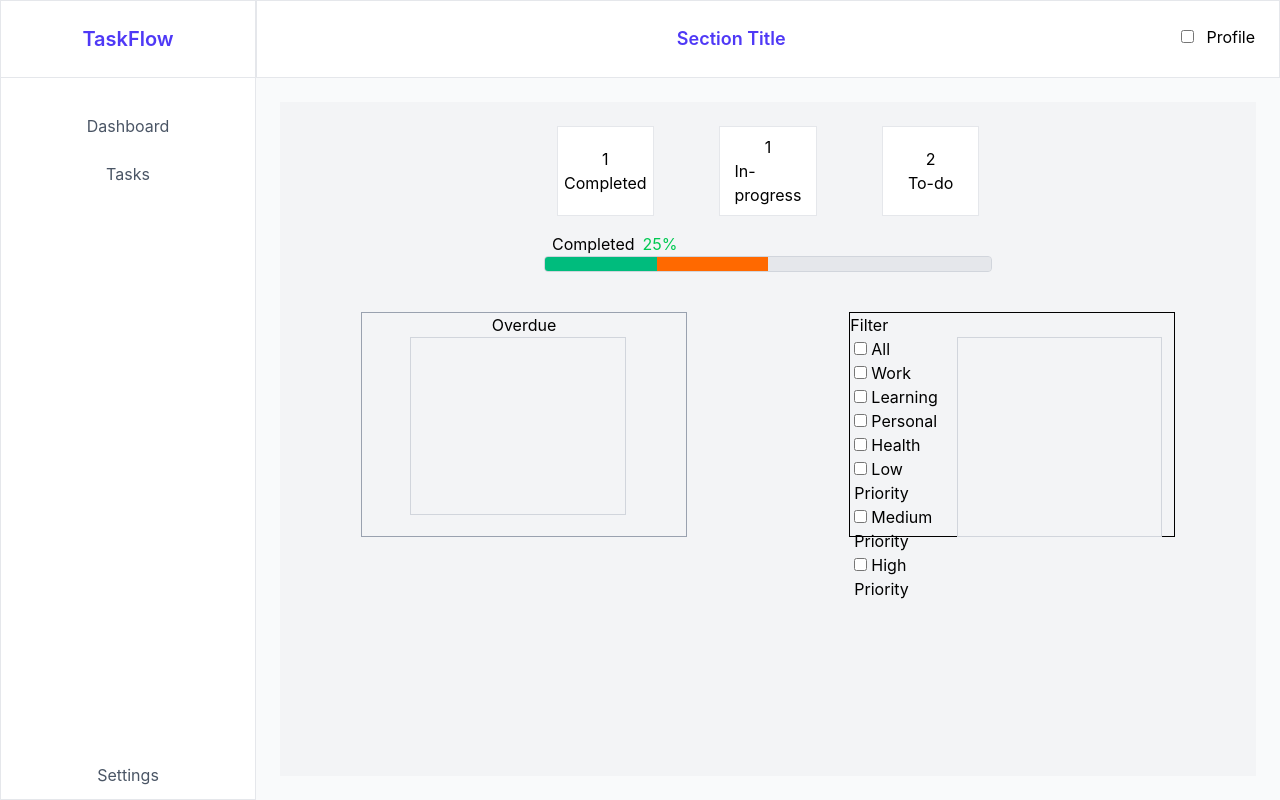
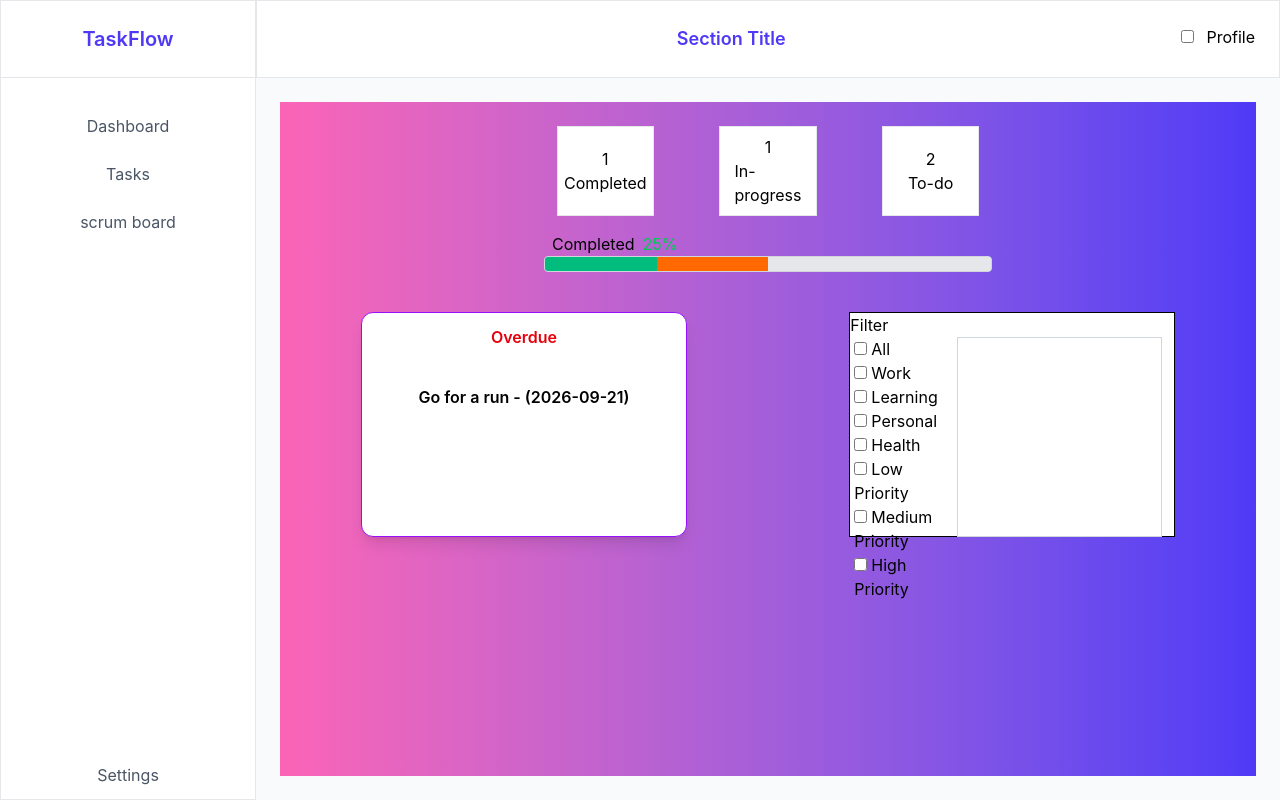
Before and after one commit to KaylinSoobz/TaskManagement, a React (Vite) app: page / in a window 1280 px wide. Built offline with nearby package versions, Linux system fonts and the light colour scheme.

Commit message:
Started cleaning code and experimented more with tailwind

```diff
--- a/src/components/DashBoard.jsx
+++ b/src/components/DashBoard.jsx
@@ -1,5 +1,8 @@
 import initialTasks from "../data/tasks.jsx"
-import DisplayPriority from "../Processes/DisplayPriority.jsx"
+import getObject from "../subComponents/getObject.jsx"
+import Overdue from "../subComponents/Overdue.jsx"
+import DisplayPriority from "../subComponents/DisplayPriority.jsx"
+
 
 
 const colorMap = {
@@ -10,6 +13,9 @@ const colorMap = {
 
     const TaskProcess = (props) => {
         const count = initialTasks.reduce((tasks,task) => task.status === props.taskStatus ? tasks + 1 : tasks ,0);
+         const today = new Date();
+         const formattedDate = today.toLocaleDateString();
+
         const width = (count/initialTasks.length)*100
         const percent = (count/initialTasks.length)*100
         const Process = () => {
@@ -35,40 +41,40 @@ const colorMap = {
              )}
             else if (props.process === "displayCategories"){
                 return (
-                    <div className="flex w-1/3 h-full flex-col border border-gray-4000">
+                    <div className="flex w-1/3 h-full flex-col border border-gray-4000 bg-white">
                         <h2 >Filter</h2>
                         <div className="flex flex-row w-full h-full">
                         <div className="flex flex-col w-1/3 ml-1">
                             <div>
-                             <input type="checkbox"/>
+                             <input type="checkbox" id="allCheckbox"/>
                              <label className="ml-1">All</label>
                             </div>
                             <div>
-                             <input type="checkbox"/>
+                             <input type="checkbox" id="WorkCheckbox"/>
                              <label className="ml-1">Work</label>
                             </div>
                             <div>
-                             <input type="checkbox"/>
+                             <input type="checkbox" id="LearningCheckbox"/>
                              <label className="ml-1">Learning</label>
                             </div>
                             <div>
-                             <input type="checkbox"/>
+                             <input type="checkbox" id="PersonalCheckbox"/>
                              <label className="ml-1">Personal</label>
                             </div>
                             <div>
-                             <input type="checkbox"/>
+                             <input type="checkbox" id="HealthCheckbox"/>
                              <label className="ml-1">Health</label>
                             </div>
                             <div>
-                             <input type="checkbox"/>
+                             <input type="checkbox" id="PriorityCheckbox"/>
                              <label className="ml-1">Low Priority</label>
                             </div>
                             <div>
-                             <input type="checkbox"/>
+                             <input type="checkbox" id="MediumCheckbox"/>
                              <label className="ml-1">Medium Priority</label>
                             </div>
                             <div>
-                             <input type="checkbox"/>
+                             <input type="checkbox" id="HighCheckbox" />
                              <label className="ml-1">High Priority</label>
                             </div>
                         </div>
@@ -98,7 +104,7 @@ const colorMap = {
 
 const DashBoard = () => {
     return (
-        <div className="flex flex-col flex-1 h-full bg-gray-100 items-center">
+        <div className="flex flex-col flex-1 h-full bg-gray-100 items-center bg-gradient-to-r from-pink-400 to-indigo-600">
             <div className="flex flex-row w-1/2 h-2/15 justify-around mt-6">
                 <span className="flex flex-col w-1/5 items-center justify-center border border-gray-200 bg-white p-6 hover:border-green-500">
                     <TaskProcess
@@ -148,11 +154,8 @@ const DashBoard = () => {
                 </div>
             </div>
             <div className="flex flex-row w-full h-1/3 mt-6 justify-around">
-                    <TaskProcess
-                        process="displayOverdue"
-                        taskStatus="todo"
-                        color="gray"
-                    />
+            <Overdue/>
+
                     <TaskProcess
                         process="displayCategories"
                         taskStatus="todo"
--- a/src/components/SideBar.jsx
+++ b/src/components/SideBar.jsx
@@ -15,6 +15,9 @@ const SideBar = () => {
                     <li className="p-3 rounded-lg  text-center text-gray-600 hover:bg-gray-100 hover:text-gray-800 hover:cursor-pointer">
                         Tasks
                     </li>
+                    <li className="p-3 rounded-lg  text-center text-gray-600 hover:bg-gray-100 hover:text-gray-800 hover:cursor-pointer">
+                        scrum board
+                    </li>
                 </ul>
             </div>
 
--- a/src/Processes/DisplayPriority.jsx
+++ b/src/subComponents/DisplayPriority.jsx
@@ -7,7 +7,7 @@ const DisplayPriority = () => {
     }
 
     return (
-        <div className="flex flex-col items-center mt-6">
+        <div className="flex flex-col items-center mt-6 bg-white">
         <label className="pb-3">Task Summary</label>
         <table className="border border-gray-400 border-spacing-y-3">
             <thead>
--- /dev/null
+++ b/src/subComponents/Overdue.jsx
@@ -0,0 +1,30 @@
+import initialTasks from "../data/tasks.jsx"
+
+const Overdue = () => {
+
+    const getOverdue = () => {
+        return (
+            initialTasks.filter(task => new Date(task.dueDate) < (new Date))
+        )
+    };
+
+    const  FormattedOverdue = getOverdue().map((task) => {
+        return (
+        <li key={task.id} className="p-1 text-center font-semibold">
+            {task.title} - ({task.dueDate})
+        </li>
+        )
+    })
+
+    return (
+        <div className="flex w-1/3 h-full flex-col border-1 border-purple-600 items-center shadow-lg rounded-xl bg-white">
+            <h1 className="text-red-600 mb-8 pt-3 font-semibold">Overdue</h1>
+            <ul>
+                {FormattedOverdue}
+            </ul>
+        </div>
+
+    )
+}
+
+export default Overdue;
--- /dev/null
+++ b/src/subComponents/getObject.jsx
@@ -0,0 +1,17 @@
+import initialTasks from "../data/tasks.jsx"
+
+const GetTask = (props) => {
+
+    function FilterObjects (property,value){
+        return initialTasks.filter((task) => task.property[property] === value)
+    }
+
+        return (
+                <div>{FilterObjects(props.property , props.value).map((task) => (
+                <p key={task.id} className="flex justify-center">{task.title}</p>
+                ))}
+                </div>
+        )
+    }
+
+export default GetTask;
```
